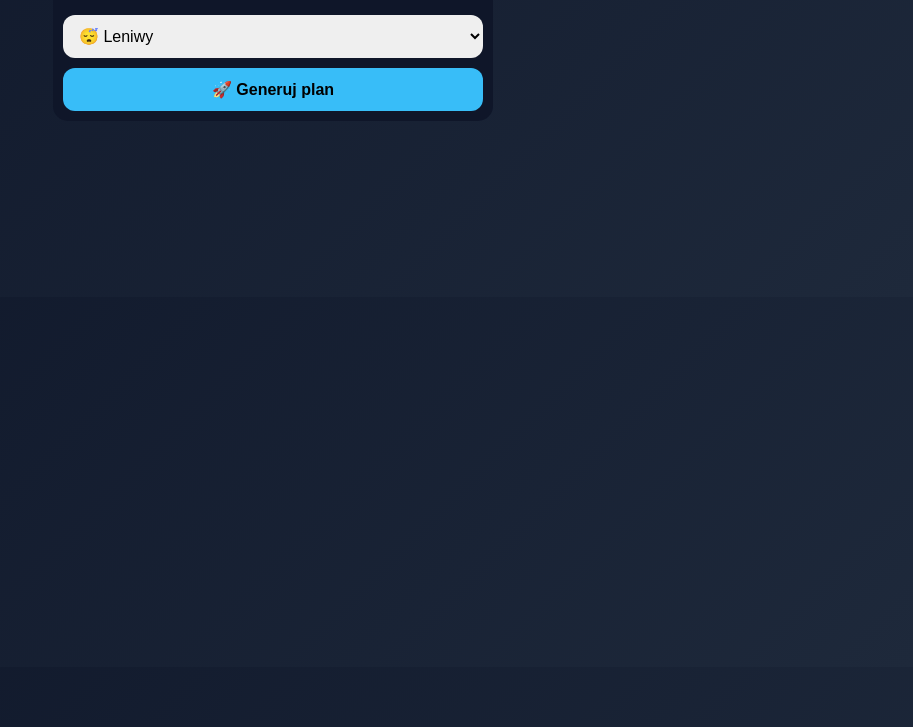
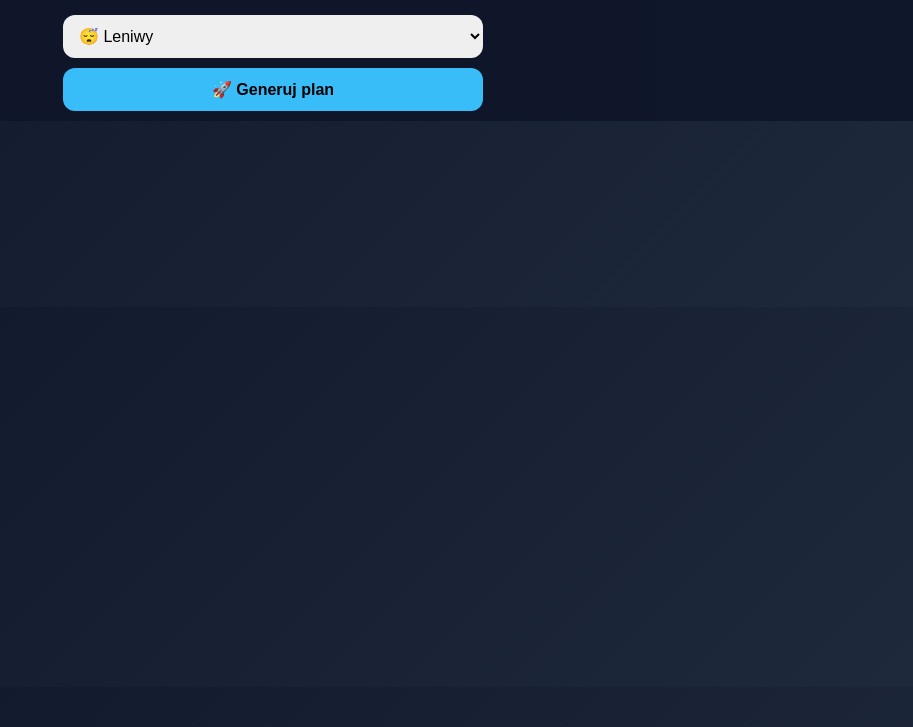
Before and after one commit to orzol144-ai/apka-wroc-aw, a website: page index.html in a window 1280 px wide. Shown: the part 73-800 px from the top of the page, without its empty margins (367-1280 px from the left). Drawn offline with nearby package versions, Linux system fonts and the light colour scheme.

Commit message:
Add files via upload

```diff
--- a/index.html
+++ b/index.html
@@ -14,26 +14,28 @@ body {
   color:white;
 }
 
-/* 🔥 HEADER NA STAŁE */
+/* 🔥 HEADER NA STAŁE (FULL WIDTH) */
 .header {
   position:fixed;
   top:0;
   left:0;
   width:100%;
+  background:rgba(15,23,42,0.95);
+  z-index:1000;
+}
+
+/* 🔥 CONTENT W ŚRODKU HEADERA */
+.header-inner {
   max-width:420px;
   margin:auto;
-  right:0;
-  background:rgba(15,23,42,0.95);
-  padding:10px;
-  z-index:1000;
-  border-radius:0 0 15px 15px;
+  padding:10px 15px;
 }
 
 /* 🔥 CONTENT POD HEADER */
 .container {
   max-width:420px;
   margin:auto;
-  padding:90px 15px 15px 15px;
+  padding:100px 15px 15px 15px;
 }
 
 select, button {
@@ -81,6 +83,7 @@ button {
 <body>
 
 <div class="header">
+  <div class="header-inner">
     <h2>📍 Plan dnia</h2>
 
     <select id="styl">
@@ -90,6 +93,7 @@ button {
     </select>
 
     <button onclick="start()">🚀 Generuj plan</button>
+  </div>
 </div>
 
 <div class="container">
```
Lines whose indentation alone changed are shown as unchanged.
